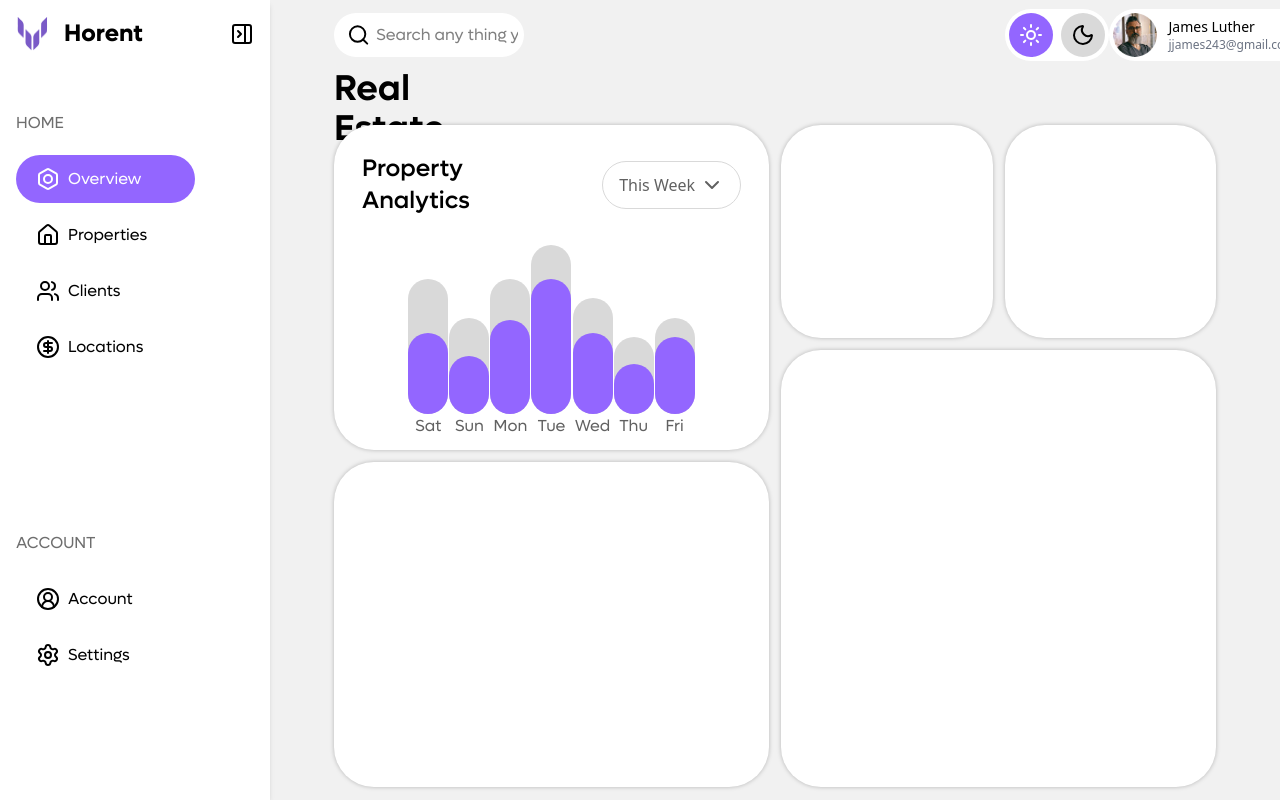
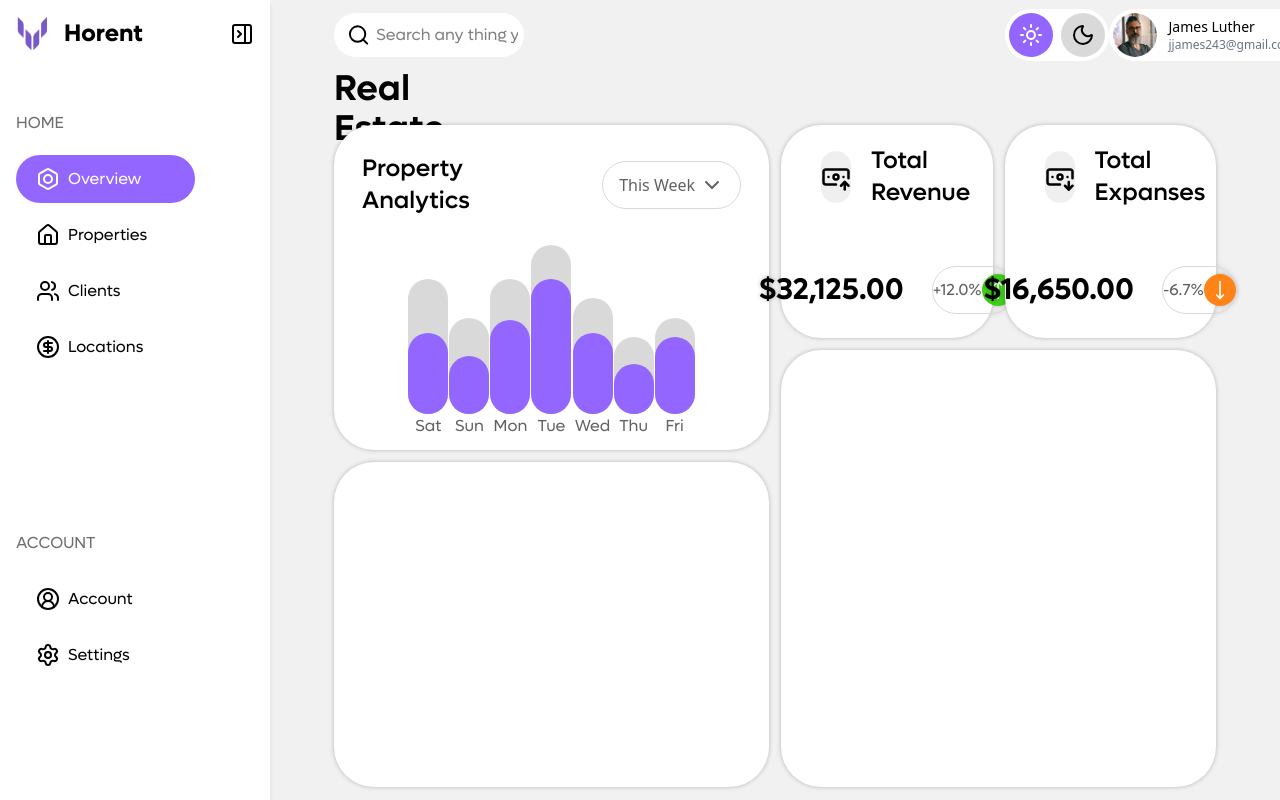
Before and after one commit to m0hkx/Horent, a React (Vite) app: page / in a window 1280 px wide. Built offline with nearby package versions, Linux system fonts and the light colour scheme.

Commit message:
Add revenue and expanses boxes

```diff
--- a/src/components/layout/Overview.tsx
+++ b/src/components/layout/Overview.tsx
@@ -1,5 +1,5 @@
 import Topbar from "./Topbar";
-import { ChevronDown } from "lucide-react";
+import { BanknoteArrowUp, BanknoteArrowDown, ChevronDown, MoveUp, MoveDown } from "lucide-react";
 
 function Overview() {
     return (
@@ -69,12 +69,46 @@ function Overview() {
                     </ul>
                 </div>
 
-                <div className="bg-[#FFFFFF] row-start-3 row-span-4 col-start-7 col-span-3 rounded-[40px] drop-shadow-[0_0_2px_rgba(0,0,0,0.25)]">
+                <div className="bg-[#FFFFFF] row-start-3 row-span-4 col-start-7 col-span-3 rounded-[40px] drop-shadow-[0_0_2px_rgba(0,0,0,0.25)] flex flex-col justify-between">
+                    <div className="flex items-center py-5 px-10">
+                        <div className="bg-[#EFEFEF] rounded-full w-13 h-13 flex items-center justify-center mr-5">
+                            <BanknoteArrowUp size={30} />
+                        </div>
 
+                        <p className="text-2xl" style={{ fontFamily: 'Lufga', fontWeight: 500 }}>Total Revenue</p>
+                    </div>
+
+                    <div className="flex items-center justify-center mb-6">
+                        <p className="text-3xl mr-7" style={{ fontFamily: 'Lufga', fontWeight: 600 }}>$32,125.00</p>
+
+                        <div className="border border-[#D9D9D9] w-26 h-12 rounded-full flex items-center justify-around">
+                            <p className="text-[#616161]" style={{ fontFamily: 'Lufga', fontWeight: 400 }}>+12.0%</p>
+                            <div className="w-8 h-8 rounded-full bg-[#3FCE1C] flex items-center justify-center">
+                                <MoveUp size={20} color="#FFFFFF" />
+                            </div>
+                        </div>
+                    </div>
                 </div>
 
-                <div className="bg-[#FFFFFF] row-start-3 row-span-4 col-start-10 col-span-3 rounded-[40px] drop-shadow-[0_0_2px_rgba(0,0,0,0.25)]">
+                <div className="bg-[#FFFFFF] row-start-3 row-span-4 col-start-10 col-span-3 rounded-[40px] drop-shadow-[0_0_2px_rgba(0,0,0,0.25)] flex flex-col justify-between">
+                    <div className="flex items-center py-5 px-10">
+                        <div className="bg-[#EFEFEF] rounded-full w-13 h-13 flex items-center justify-center mr-5">
+                            <BanknoteArrowDown size={30} />
+                        </div>
 
+                        <p className="text-2xl" style={{ fontFamily: 'Lufga', fontWeight: 500 }}>Total Expanses</p>
+                    </div>
+
+                    <div className="flex items-center justify-center mb-6">
+                        <p className="text-3xl mr-7" style={{ fontFamily: 'Lufga', fontWeight: 600 }}>$16,650.00</p>
+
+                        <div className="border border-[#D9D9D9] w-26 h-12 rounded-full flex items-center justify-around">
+                            <p className="text-[#616161]" style={{ fontFamily: 'Lufga', fontWeight: 400 }}>-6.7%</p>
+                            <div className="w-8 h-8 rounded-full bg-[#FF8317] flex items-center justify-center">
+                                <MoveDown size={20} color="#FFFFFF" />
+                            </div>
+                        </div>
+                    </div>
                 </div>
 
                 <div className="bg-[#FFFFFF] row-start-7 row-span-8 col-start-7 col-span-6 rounded-[40px] drop-shadow-[0_0_2px_rgba(0,0,0,0.25)]">
```
